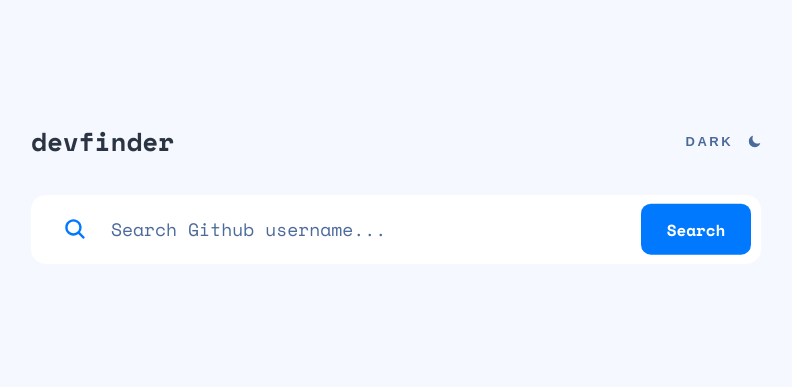
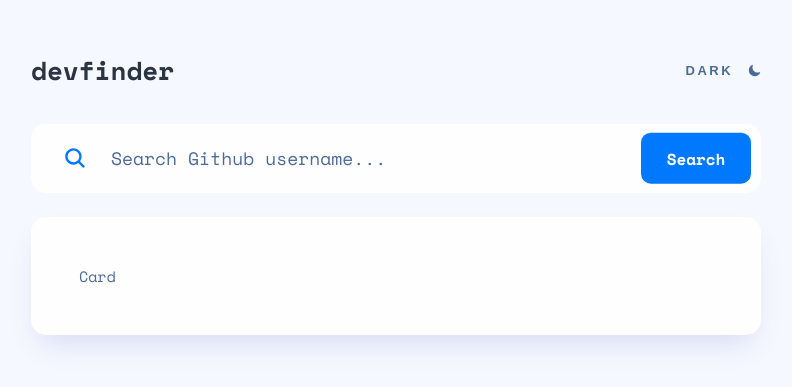
Before and after one commit to gfunk77/react-fem, a React (Vite) app in the folder github-user-search/: page / in a window 1280 px wide. Shown: the part 207-594 px from the top of the page, without its empty margins (244-1036 px from the left). Built offline with nearby package versions, Linux system fonts and the light colour scheme.

Commit message:
card setup

```diff
--- a/github-user-search/src/App.jsx
+++ b/github-user-search/src/App.jsx
@@ -1,4 +1,4 @@
-import { Header, Search } from './components/index';
+import { Header, Search, Card } from './components/index';
 import usePreferredTheme from './hooks/usePreferredTheme';
 
 function App() {
@@ -9,6 +9,7 @@ function App() {
       <div className="container">
         <Header theme={theme} changeTheme={toggleTheme} />
         <Search theme={theme} />
+        <Card theme={theme} />
       </div>
     </main>
   );
--- /dev/null
+++ b/github-user-search/src/components/Card/Card.jsx
@@ -0,0 +1,6 @@
+import './card.css';
+
+function Card({ theme }) {
+  return <div className={`card ${theme}`}>Card</div>;
+}
+export default Card;
--- /dev/null
+++ b/github-user-search/src/components/Card/card.css
@@ -0,0 +1,26 @@
+.card.dark {
+  background-color: var(--dark-theme-light-bg);
+  box-shadow: unset;
+}
+
+.card.light {
+  background-color: var(--light-theme-light-bg);
+}
+
+.card {
+  border-radius: var(--radius);
+  box-shadow: var(--shadow);
+  padding: 24px;
+}
+
+@media (min-width: 598px) {
+  .card {
+    padding: 40px;
+  }
+}
+
+@media (min-width: 992px) {
+  .card {
+    padding: 48px;
+  }
+}
--- a/github-user-search/src/components/Search/search.css
+++ b/github-user-search/src/components/Search/search.css
@@ -1,5 +1,6 @@
 .search-container {
   position: relative;
+  margin-bottom: 16px;
 }
 
 input {
@@ -14,6 +15,11 @@ input {
 
 input.dark {
   background-color: var(--dark-theme-light-bg);
+  caret-color: var(--dark-theme-text-hover);
+}
+
+input.light {
+  background-color: var(--light-theme-light-bg);
   caret-color: var(--dark-theme-text-hover);
 }
 
@@ -65,6 +71,10 @@ input:focus {
 }
 
 @media (min-width: 598px) {
+  .search-container {
+    margin-bottom: 24px;
+  }
+
   input {
     height: 69px;
     font-size: 1.2rem;
--- a/github-user-search/src/components/index.jsx
+++ b/github-user-search/src/components/index.jsx
@@ -1,2 +1,3 @@
 export { default as Header } from './Header/Header';
 export { default as Search } from './Search/Search';
+export { default as Card } from './Card/Card';
```
